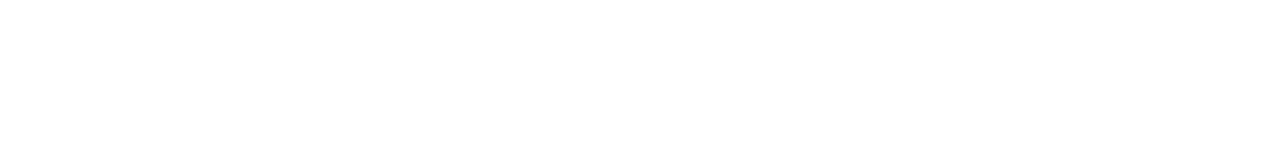
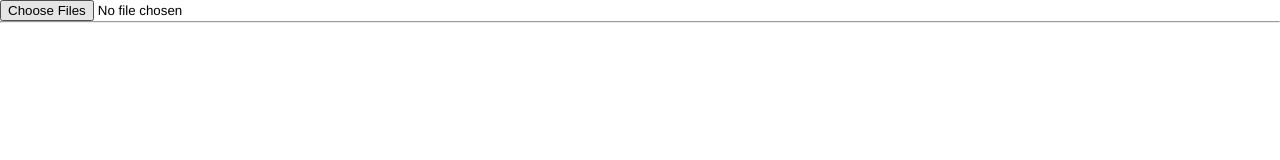
Before and after one commit to brunitoD/CursoMasterJS, a plain HTML site: page index.html in a window 1280 px wide. Drawn offline with Linux system fonts and the light colour scheme.

Commit message:
Explicacion FileReader

```diff
--- a/index.html
+++ b/index.html
@@ -51,7 +51,17 @@
     </div>
     <div class="zona"></div>
    -->
+    <!-- --------------------------------File Reader----------------------------------- -->
+     <div class="container">
+        <!-- multiple hace que podamos leer varios archivos -->
+       <input type="file" id="archivo" multiple>
+        <hr>
 
+        <div class="cargar-texto">
+     </div>
+
+
+    </div>
     <script src="Master.js"></script>
 </body>
 
```
Also changed, not shown: Master.js (+60 -0 lines), style.css (+35 -0 lines).
